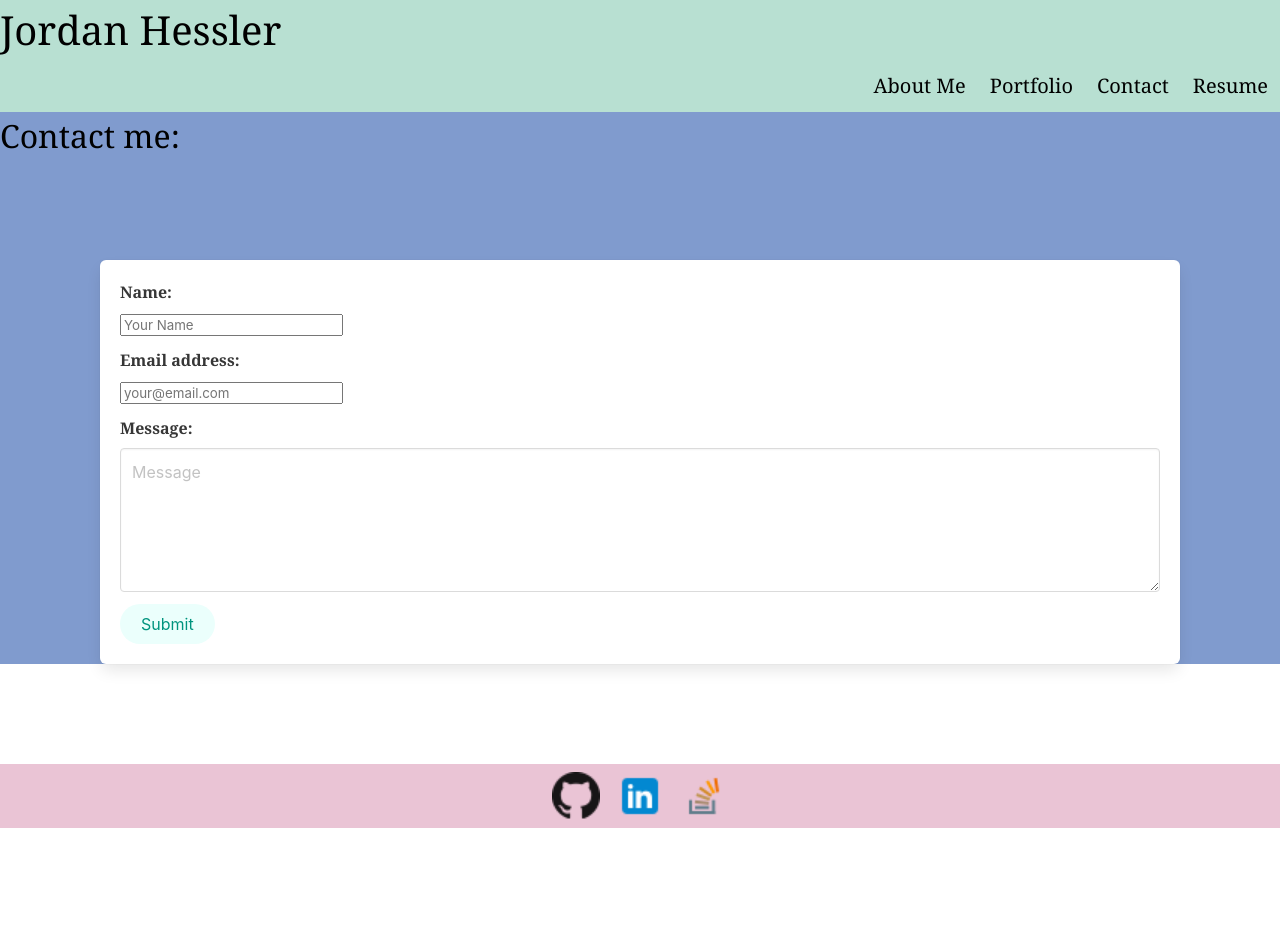
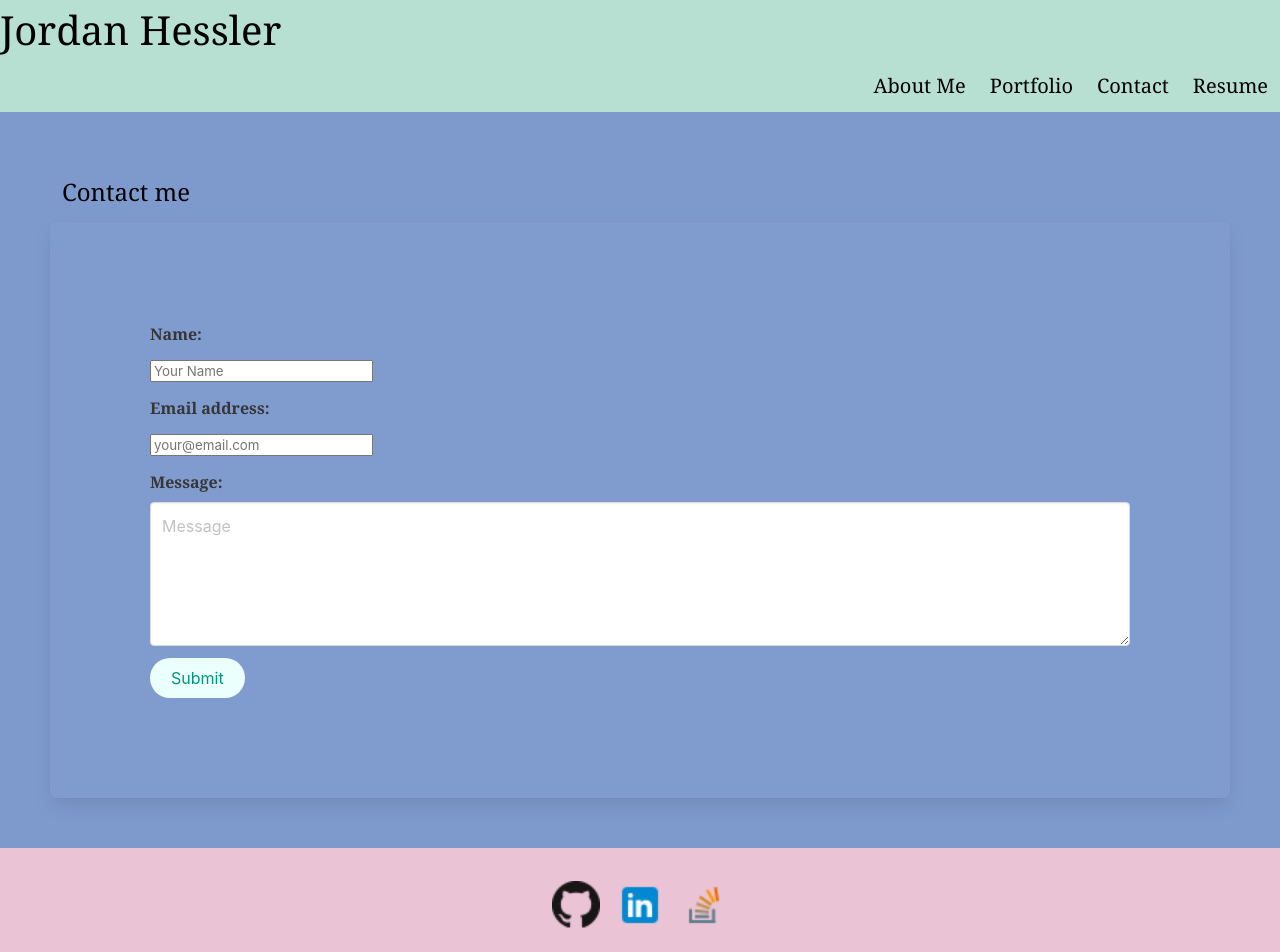
Before and after one commit to JHESSLER11/Hessler-React-Portfolio, a React (Create React App) app: page /contact in a window 1280 px wide. Shown: the top 952 px of the page. Before the commit the page ends 828 px from the top, so only its background shows below. Built offline with nearby package versions, Linux system fonts and the light colour scheme.

Commit message:
cleaning up styles

```diff
--- a/src/components/Contact/index.js
+++ b/src/components/Contact/index.js
@@ -37,8 +37,8 @@ function ContactForm() {
 
     return (
         <section className="form">
-          <h1 className="is-size-3">Contact me:</h1>
-          <form className="box flex is-justify-content-center" id="contact-form" onSubmit={handleSubmit}>
+          <h1 className="is-size-4 p-3">Contact me</h1>
+          <form className="box flex is-justify-content-center is-size-5" id="contact-form" onSubmit={handleSubmit}>
             <div className="field">
                 <label className="label" htmlFor="name">Name:</label>
                 <input type="text" placeholder="Your Name" defaultValue={name} onBlur={handleChange} name="name" />
--- a/src/components/Resume/index.js
+++ b/src/components/Resume/index.js
@@ -2,27 +2,28 @@
 
 function Resume() {
 
-    const proficiencies = ['Javascript', 'React', 'CSS', 'Html5', 'MySQL', 'MongoDB', 'Express', 'PWA', 'VSCode', 'Rest API', 'Github', 'AcrGIS Software', 'AutoCAD Civil 3D', 'Googling']
+    // const proficiencies = ['Javascript', 'React', 'CSS', 'Html5', 'MySQL', 'MongoDB', 'Express', 'PWA', 'VSCode', 'Rest API', 'Github', 'AcrGIS Software', 'AutoCAD Civil 3D', 'Googling']
 
-    let list = document.getElementById('pList')
-    console.log(list)
+    // let list = document.getElementById('pList')
+    // console.log(list)
 
-    proficiencies.forEach((item) => {
-        console.log('stuff', item)
-        let li = document.createElement("li");
-        li.innerText = item;
-        console.log(item)
-        list.appendChild(li);
-        console.log("bang", li)
-    })
+    // proficiencies.forEach((item) => {
+    //     console.log('stuff', item)
+    //     let li = document.createElement("li");
+    //     li.innerText = item;
+    //     console.log(item)
+    //     list.appendChild(li);
+    //     console.log("bang", li)
+    // })
     return (
 
        <section className="resume">
-           <h2 className=" is-size-4 p-3">Proficiencies</h2>
-            <ul id="pList"></ul>
             <div className="is-size-5 p-3">
                 <a href="/pdf/jhessler.pdf" download="jhessler">Download Resume!</a>
             </div>
+           <h2 className=" is-size-4 p-3">Proficiencies</h2>
+            <ul id="pList">
+            </ul>
        </section>
     )
 
--- a/src/index.css
+++ b/src/index.css
@@ -22,9 +22,9 @@ a {
 }
 
 .about,.portfolio,.form,.resume {
-  background-color: #809BCE;
+  background-color: hsl(219, 44%, 65%);
   margin: 0;
-  padding: 0;
+  padding: 50px;
 }
 
 .icon:hover {
@@ -63,7 +63,8 @@ a {
 }
 
 .box {
-  margin: 100px;
+  padding: 100px;
+  background-color: #809BCE;
 }
 
 
@@ -101,7 +102,7 @@ a {
   justify-content: center;
   background-color: #EAC4D5;
   width: 100%;
-  padding: 0;
+  padding: 25px;
 }
 
 .footer {
```
